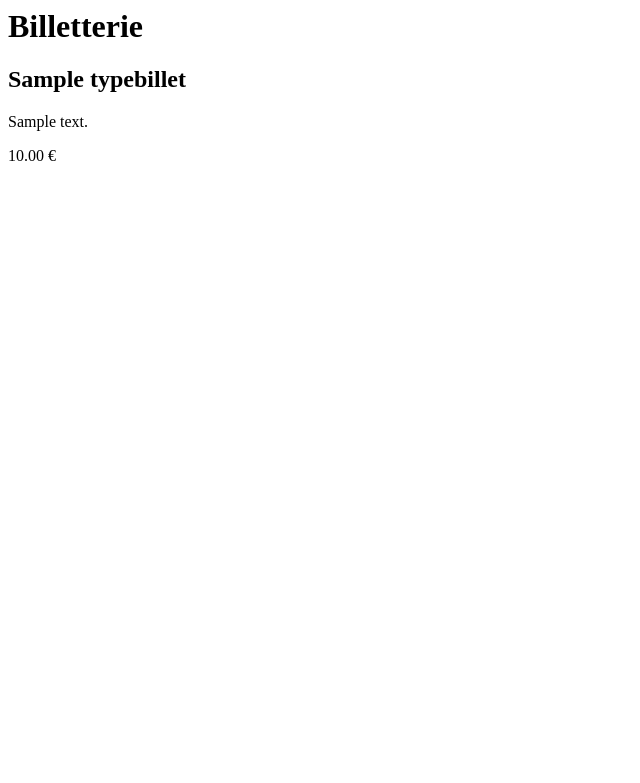
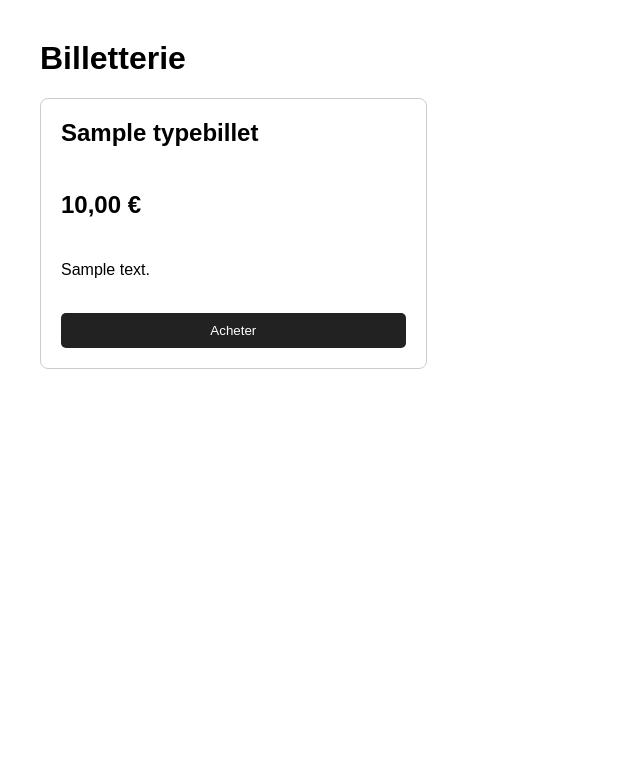
Before and after one commit to Lola-Lfc/Festindieval, a Laravel app: page /billeterie in a window 1280 px wide. Shown: the top 783 px of the page, without its empty margins (0-640 px from the left). Run offline with Laravel 12, Linux system fonts and the light colour scheme; tables that the repository leaves empty hold one stand-in row (values such as "Sample post"); parts of the project's set-up code (start-up, migrations or seed data) failed here and were passed over.

Commit message:
Basic front for billeterie

```diff
--- /dev/null
+++ b/SiteWeb/public/css/billeterie.css
@@ -0,0 +1,54 @@
+body {
+    font-family: Arial, sans-serif;
+    margin: 40px;
+}
+
+.billets-container {
+    display: grid;
+    grid-template-columns: repeat(3, 1fr);
+    gap: 20px;
+}
+
+.billet-card {
+    border: 1px solid #ccc;
+    border-radius: 8px;
+    padding: 20px;
+    display: flex;
+    flex-direction: column;
+}
+
+.billet-card h2 {
+    margin-top: 0;
+}
+
+.prix {
+    font-size: 24px;
+    font-weight: bold;
+}
+
+.description {
+    line-height: 1.4;
+    flex: 1;
+}
+
+.billet-card button {
+    margin-top: 15px;
+    padding: 10px;
+    border: none;
+    border-radius: 5px;
+    background: #222;
+    color: white;
+    cursor: pointer;
+}
+
+@media (max-width: 900px) {
+    .billets-container {
+        grid-template-columns: repeat(2, 1fr);
+    }
+}
+
+@media (max-width: 600px) {
+    .billets-container {
+        grid-template-columns: 1fr;
+    }
+}
--- a/SiteWeb/resources/views/billeterie.blade.php
+++ b/SiteWeb/resources/views/billeterie.blade.php
@@ -1,7 +1,37 @@
+<!DOCTYPE html>
+<html lang="fr">
+<head>
+    <meta charset="UTF-8">
+    <title>Billetterie</title>
+    <link rel="stylesheet" href="{{ asset('css/billeterie.css') }}">
+</head>
+<body>
+
 <h1>Billetterie</h1>
 
-@foreach ($typebillets as $billet)
-    <h2>{{ $billet->nom }}</h2>
-    <p>{{ $billet->description }}</p>
-    <p>{{ $billet->prix }} €</p>
-@endforeach
+<div class="billets-container">
+
+    @foreach ($typebillets as $billet)
+
+        <div class="billet-card">
+
+            <h2>{{ $billet->nom }}</h2>
+
+            <p class="prix">
+                {{ number_format($billet->prix, 2, ',', ' ') }} €
+            </p>
+
+            <p class="description">
+                {{ $billet->description }}
+            </p>
+
+            <button>Acheter</button>
+
+        </div>
+
+    @endforeach
+
+</div>
+
+</body>
+</html>
```
Also changed, not shown: SiteWeb/app/Models/Billets.php (added, +10 -0 lines), SiteWeb/public/css/programme.css (added).
